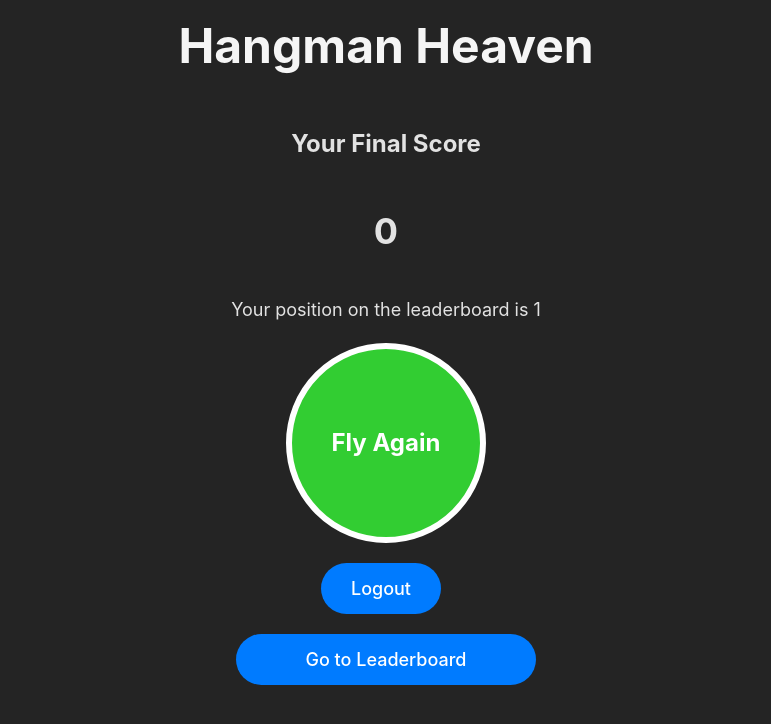
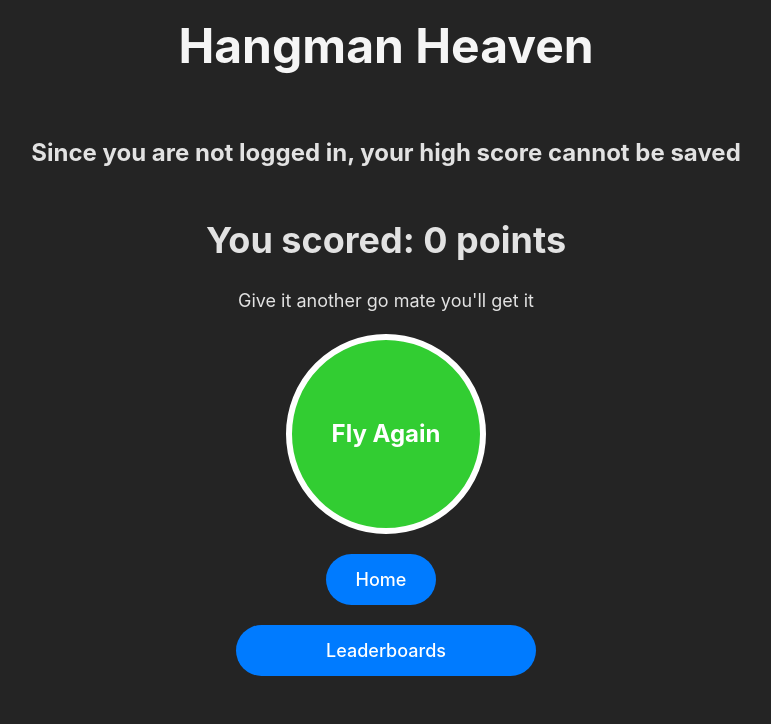
Before and after one commit to tkbunbury/3D-game, a React (Vite) app: page /finalscore in a window 1280 px wide. Shown: the top 724 px of the page, without its empty margins (254-1025 px from the left). Built offline with nearby package versions, Linux system fonts and the light colour scheme; no server answers; the database is empty.

Commit message:
final score page func implemented

```diff
--- a/src/App.jsx
+++ b/src/App.jsx
@@ -1,5 +1,4 @@
 import { Routes, Route, Link, UNSAFE_useRouteId } from "react-router-dom";
-import { useState } from "react";
 import LoginPage from "./components/LoginPage/LoginPage";
 import Leaderboard from "./components/Leaderboard/Leaderboard";
 import StartScreen from "./components/StartScreen/StartScreen";
@@ -9,7 +8,6 @@ import { useUser } from "./Contexts/UserContext/userContext";
 
 function App() {
   const { user } = useUser()
-  const [isCreatingAccount, setIsCreatingAccount] = useState(false);
 
   return (
     <div className="container">
@@ -20,20 +18,14 @@ function App() {
         <Route
           path="/"
           element={
-            <LoginPage
-              setIsCreatingAccount={setIsCreatingAccount}
-              isCreatingAccount={isCreatingAccount}
-            />
+            <LoginPage/>
           }
         />
         <Route path="/leaderboard" element={<Leaderboard />} />
         <Route
           path="/startscreen"
           element={
-            <StartScreen
-              setIsCreatingAccount={setIsCreatingAccount}
-              isCreatingAccount={isCreatingAccount}
-            />
+            <StartScreen/>
           }
         />
         <Route path="/finalscore" element={<FinalScore />} />
--- a/src/Contexts/UserContext/userContext.jsx
+++ b/src/Contexts/UserContext/userContext.jsx
@@ -27,7 +27,7 @@ export function UserProvider({ children }) {
 						const currentUserData = usersData.find(
 							(person) => person.email === currentUser.email
 						);
-						setUser(currentUserData);
+						setUser(currentUserData)
 					}
 					setIsLoading(false);
 				}
@@ -45,7 +45,7 @@ export function UserProvider({ children }) {
 		setUsers,
 		isLoading,
 		currentScore,
-		setCurrentScore,
+		setCurrentScore
 	};
 	return <UserContext.Provider value={value}>{children}</UserContext.Provider>;
 }
--- a/src/components/FinalScore/FinalScore.jsx
+++ b/src/components/FinalScore/FinalScore.jsx
@@ -1,13 +1,24 @@
+import { useEffect, useState } from 'react';
 import { useNavigate } from 'react-router-dom';
 import { useUser } from '../../Contexts/UserContext/userContext';
 import './FinalScore.css';
+import db from '../firebase/firebase';
+import { doc, setDoc } from '@firebase/firestore';
 
-function FinalScore({ score, isNewHighScore, leaderboardPosition }) {
-    const { currentScore, user, setCurrentScore } = useUser()
-    console.log(user)
+function FinalScore() {
     const navigate = useNavigate();
-    score = currentScore
-    leaderboardPosition = 1
+    const { user, users, currentScore, setCurrentScore } = useUser()
+    const [isHighscore, setIsHighscore] = useState(false)
+
+
+    const newHighScore = (latestScore) => {
+        if (latestScore > user.highscore){
+            return true
+        }
+        else {
+            return false
+        }
+    }
 
     const handleFlyAgainClick = () => {
         setCurrentScore(0)
@@ -18,27 +29,42 @@ function FinalScore({ score, isNewHighScore, leaderboardPosition }) {
         navigate('/leaderboard');
     };
 
-    const handleLogout = () => {
-        // We need to add Logic to logout the user and clear user data from local storage)
+    const handleSubmitScoreClick = () => {
+        const userRef = doc(db, "scores", user.email);
+			setDoc(userRef, {
+				highscore: currentScore,
+				username: user.username,
+				email: user.email,
+			}).then(() => {
+                setIsHighscore(true)
+                console.log('score submitted')
+            }).catch((err) => {
+                console.log('error submitting score')
+            })
+    }
+
+    const handleHome = () => {
         navigate('/');
     };
 
     return (
         <div className="final-score-page">
             <h1 className="score-header">
-                {isNewHighScore ? 'NEW HIGH SCORE!' : 'Your Final Score'}
+                {user.username ? 'Your highest score: ' + user.highscore + ' points' : 'Since you are not logged in, your high score cannot be saved'}
             </h1>
-            <p className="score">{score}</p>
-            <p className="position">
-                {isNewHighScore ? 'Congratulations! You made it to position ' : 'Your position on the leaderboard is '}
-                {leaderboardPosition}
-            </p>
+            <p className="score">You scored: {currentScore} points</p>
+            <div className="position">
+                {newHighScore(currentScore) ? <>
+                    <p>Congratulations! You beat your previous best!</p>
+                    <button onClick={handleSubmitScoreClick} className="logout-button">SUBMIT SCORE</button>
+                    </>
+                :
+                isHighscore ? `Nice one ${user.username}!` : `Give it another go mate you'll get it` }
 
+            </div>
             <button className="fly-again-button" onClick={handleFlyAgainClick}>Fly Again</button>
-            <button className="logout-button" onClick={handleLogout}>Logout</button>
-            <button className="leaderboard-button" onClick={handleLeaderboardClick}>
-                Go to Leaderboard
-            </button>
+            <button className="logout-button" onClick={handleHome}>Home</button>
+            <button className="leaderboard-button" onClick={handleLeaderboardClick}>Leaderboards</button>
         </div>
     );
 }
--- a/src/components/Game/GameIndex.jsx
+++ b/src/components/Game/GameIndex.jsx
@@ -27,8 +27,6 @@ function GameIndex() {
   const [planePosition, setPlanePosition] = useState(new Vector3(0, 3, 7));
 
   const [targets, setTargets] = useState([])
-
-  const [gameCount, setGameCount] = useState(1)
 
   const [wordToGuess, setWordToGuess] = useState('')
   const [gameBoardState, setGameBoardState] = useState([])
@@ -87,9 +85,11 @@ let lettersGuessed = 0
   })
 
 if ((lettersGuessed === gameBoardState.length) && wordToGuess !== '' && winLimiter === 0){
+  setWinLimiter((curr) => curr + 1)
   console.log('game won - resetting')
-  setWinLimiter((curr) => curr + 1)
-  setToggleReset((curr) => !curr)}
+  setToggleReset((curr) => !curr)
+}
+
 
 if (isError){
   return (
@@ -108,7 +108,6 @@ if (isError){
   return (
     <>
     <div className="game">
-
     {gameStarted ?
       <div id="overlay-container">
       <div id="overlay-top">
@@ -123,7 +122,7 @@ if (isError){
       </div>
     </div>
     :
-    <></>
+    <><p id="give-it-a-second-message">give it a second...</p></>
     }
       <Suspense fallback={null}>
       <Canvas shadows>
@@ -143,4 +142,5 @@ if (isError){
   );
 }
 
+
 export default GameIndex;
--- a/src/components/LoginPage/LoginForm/LoginForm.jsx
+++ b/src/components/LoginPage/LoginForm/LoginForm.jsx
@@ -4,7 +4,7 @@ import { useAuth } from "../../../Contexts/AuthContext/authContext";
 import { useUser } from "../../../Contexts/UserContext/userContext";
 import { doSignInWithEmailAndPassword } from "../../firebase/auth";
 
-function LoginForm({ onSubmit }) {
+function LoginForm() {
   const { userLoggedIn } = useAuth();
   const { user } = useUser();
   const [email, setEmail] = useState("");
--- a/src/components/LoginPage/LoginPage.jsx
+++ b/src/components/LoginPage/LoginPage.jsx
@@ -5,18 +5,17 @@ import { useUser } from "../../Contexts/UserContext/userContext";
 import { doSignOut } from "../firebase/auth";
 import "./LoginPage.css";
 import LoginButton from "./LoginButton/LoginButton";
-import SignupForm from "./SignUpForm/SignupForm";
+import SignupForm from "./SignupForm/SignupForm";
 import LoginForm from "./LoginForm/LoginForm";
 
-function SignUpPage({ isCreatingAccount, setIsCreatingAccount }) {
+function SignUpPage() {
 	const { currentUser, setUserLoggedIn, userLoggedIn } = useAuth();
 	const { user, users, setUser, setUsers } = useUser();
+	const [isCreatingAccount, setIsCreatingAccount] = useState(false);
 
 	const [showSignupForm, setShowSignupForm] = useState(false);
 	const [showLoginForm, setShowLoginForm] = useState(false);
 
-	const [username, setUsername] = useState("");
-	const [password, setPassword] = useState("");
 	const navigate = useNavigate();
 
 	const handleNewUserClick = () => {
@@ -31,7 +30,7 @@ function SignUpPage({ isCreatingAccount, setIsCreatingAccount }) {
 		setIsCreatingAccount(false);
 	};
 
-	const handleGuestClick = () => {
+	const handlePlayClick = () => {
 		navigate("/startscreen");
 	};
 
@@ -53,7 +52,7 @@ function SignUpPage({ isCreatingAccount, setIsCreatingAccount }) {
 					label={userLoggedIn ? "Sign Out" : "Sign In"}
 					onClick={userLoggedIn ? handleSignOutClick : handleLoginClick}
 				/>
-				<LoginButton label="Play!" onClick={handleGuestClick} />
+				<LoginButton label="Play!" onClick={handlePlayClick} />
 			</div>
 				{showSignupForm && <SignupForm/>}
 				{showLoginForm && <LoginForm/>}
--- a/src/components/StartScreen/StartScreen.jsx
+++ b/src/components/StartScreen/StartScreen.jsx
@@ -4,7 +4,7 @@ import { useAuth } from "../../Contexts/AuthContext/authContext";
 import { doSignOut } from "../firebase/auth";
 import './StartScreen.css';
 
-function StartScreen({ isCreatingAccount }) {
+function StartScreen() {
     const navigate = useNavigate();
     const { currentUser, setUserLoggedIn, userLoggedIn } = useAuth();
 	const { user, users, setUser, setUsers, setCurrentScore } = useUser();
```
